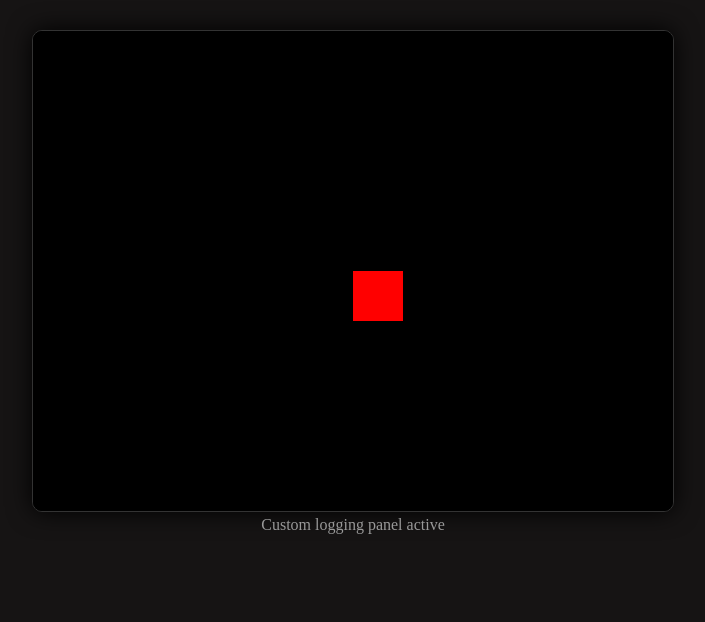
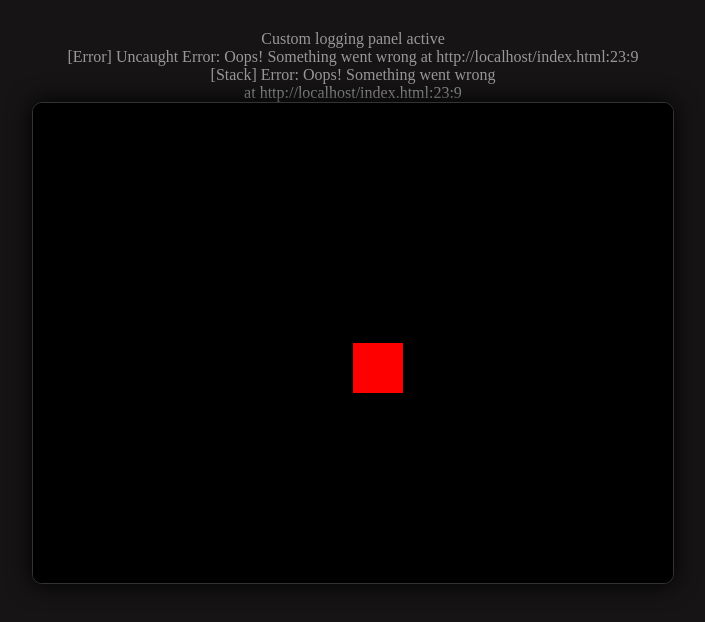
Before and after one commit to TheRealDomo/html5-game, a plain HTML site: page index.html in a window 1280 px wide. Shown: the whole page, without its empty margins (287-992 px from the left). Drawn offline with Linux system fonts and the light colour scheme.

Commit message:
Update index.html

```diff
--- a/index.html
+++ b/index.html
@@ -6,18 +6,29 @@
   <link rel="stylesheet" href="res/main.css">
 </head>
 <body>
+  <div id="console"></div>
+<script>
+  const log = (...args) => {
+    document.getElementById('console').innerText += args.join(' ') + '\n';
+  };
+
+  // Capture and display errors
+  window.onerror = (message, source, lineno, colno, error) => {
+    log(`[Error] ${message} at ${source}:${lineno}:${colno}`);
+    if (error && error.stack) log(`[Stack] ${error.stack}`);
+  };
+
+  // Example usage
+  log('Custom logging panel active');
+  throw new Error('Oops! Something went wrong');
+</script>
+
   <div id="board">
     <canvas width="640" height="480"></canvas>
   </div>
     <script src="lib/keyboardControls.js"></script>
   <script type="module" src="src/main.js"></script>
   <div id="console"></div>
-<script>
-  const log = (...args) => {
-    document.getElementById('console').innerText += args.join(' ') + '\n';
-  };
-  log('Custom logging panel active');
-</script>
 </body>
 
 </html>
```
